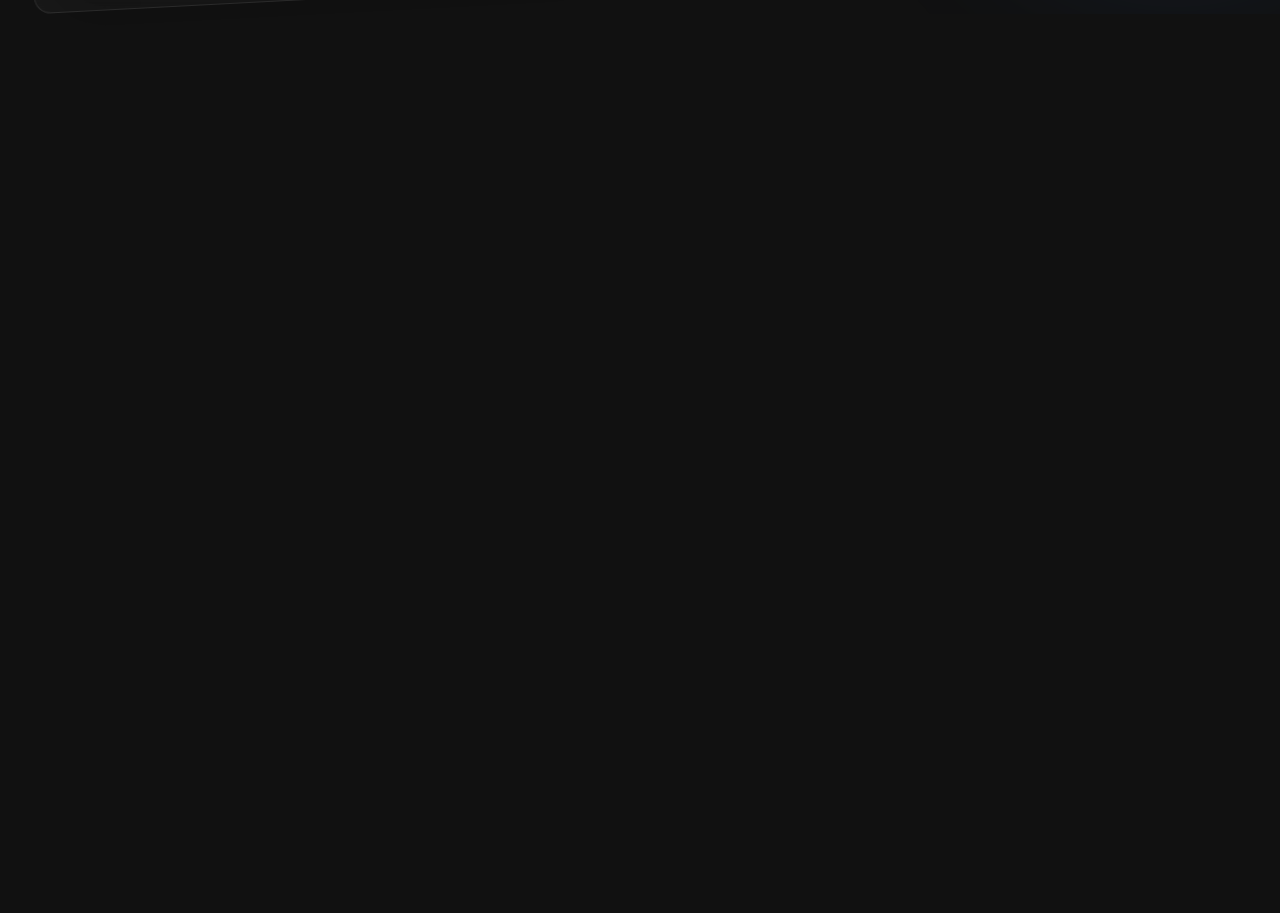
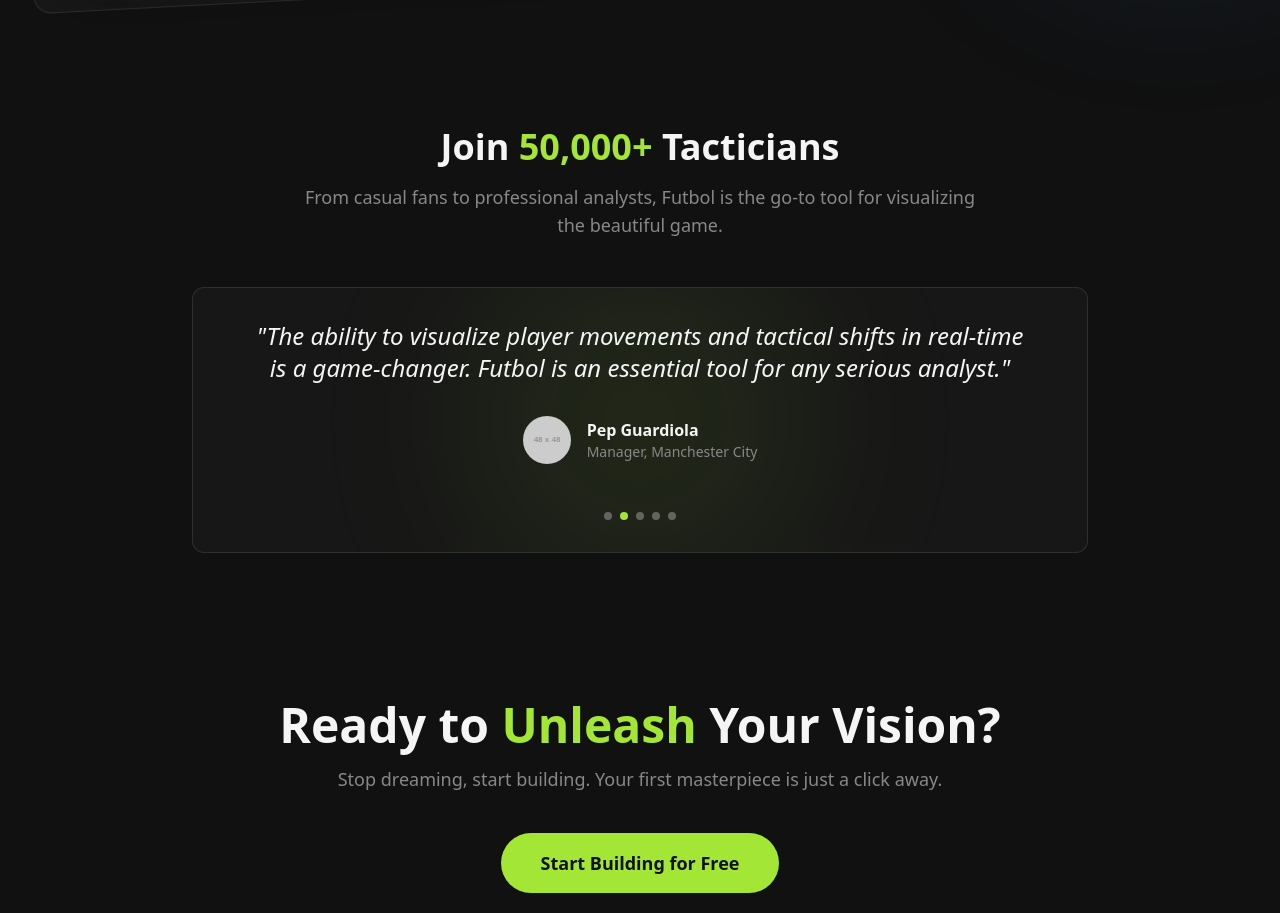
Before and after one commit to DarrenAnthonyBeltham/futbol, a React (Create React App) app: page / in a window 1280 px wide. Shown: the part 1710-2623 px from the top of the page. Before the commit the page ends 1724 px from the top, so only its background shows below. Built offline with nearby package versions, Linux system fonts and the light colour scheme.

Commit message:
Update testimonial dan CTA

```diff
--- a/public/index.html
+++ b/public/index.html
@@ -24,7 +24,7 @@
       work correctly both with client-side routing and a non-root public URL.
       Learn how to configure a non-root public URL by running `npm run build`.
     -->
-    <title>React App</title>
+    <title>Futbol</title>
   </head>
   <body>
     <noscript>You need to enable JavaScript to run this app.</noscript>
--- a/src/components/FeatureSection.jsx
+++ b/src/components/FeatureSection.jsx
@@ -2,6 +2,7 @@ import React from "react";
 import FormationBuilder from "./FormationBuilder";
 import PlayerCardsHomepage from "./PlayerCardsHomepage";
 import Testimonial from "./Testimonial";
+import HomepageCTA from "./HomepageCTA";
 
 const FeatureSection = () => {
     return (
@@ -9,6 +10,7 @@ const FeatureSection = () => {
             <FormationBuilder />
             <PlayerCardsHomepage />
             <Testimonial />
+            <HomepageCTA />
         </main>
     );
 };
--- /dev/null
+++ b/src/components/HomepageCTA.jsx
@@ -0,0 +1,16 @@
+import React from 'react'
+
+const HomepageCTA = () => {
+    return (
+        <section className="py-5">
+            <div className="container mx-auto px-6 text-center">
+                <h2 className="text-4xl md:text-5xl font-extrabold mb-4">Ready to <span className="text-brand-accent">Unleash</span> Your Vision?</h2>
+                <p className="text-brand-gray text-lg max-w-2xl mx-auto mb-10">Stop dreaming, start building. Your first masterpiece is just a click away.</p>
+                <a href="#" className="bg-brand-accent text-brand-dark font-bold py-4 px-10 rounded-full text-lg hover:bg-brand-accent-dark transition-all duration-300 inline-block transform hover:scale-105 cta-glow">Start Building for Free</a>
+            </div>
+        </section>
+
+    )
+}
+
+export default HomepageCTA;
--- a/src/components/Testimonial.jsx
+++ b/src/components/Testimonial.jsx
@@ -1,11 +1,107 @@
-import React from 'react'
+import React, { useState, useEffect, useRef } from 'react';
+
+const testimonials = [
+    {
+        quote: "This is hands-down the best formation builder I've ever used. The interface is clean, fast, and incredibly powerful. It's completely changed how I plan my team's tactics.",
+        name: "Jürgen Klopp",
+        title: "Manager, Liverpool F.C.",
+        avatar: "https://placehold.co/48x48/F5F5F5/111111?text=JK"
+    },
+    {
+        quote: "The ability to visualize player movements and tactical shifts in real-time is a game-changer. Futbol is an essential tool for any serious analyst.",
+        name: "Pep Guardiola",
+        title: "Manager, Manchester City",
+        avatar: "https://placehold.co/48x48/F5F5F5/111111?text=PG"
+    },
+    {
+        quote: "Finally, a tool that understands the modern game. The player card generator is fantastic for our social media engagement. Highly recommended!",
+        name: "Hansi Flick",
+        title: "Manager, FC Barcelona",
+        avatar: "https://placehold.co/48x48/F5F5F5/111111?text=HF"
+    },
+    {
+        quote: "As a player, seeing the tactics laid out this clearly helps in understanding my role on the pitch. It's brilliant for team meetings.",
+        name: "Lionel Messi",
+        title: "Player, Inter Miami CF",
+        avatar: "https://placehold.co/48x48/F5F5F5/111111?text=LM"
+    },
+    {
+        quote: "Futbol bridges the gap between complex data and intuitive visualization. It's become an indispensable part of my pre-match preparation.",
+        name: "Carlo Ancelotti",
+        title: "Manager, Real Madrid",
+        avatar: "https://placehold.co/48x48/F5F5F5/111111?text=CA"
+    }
+];
 
 const Testimonial = () => {
+    const [currentIndex, setCurrentIndex] = useState(0);
+    const timeoutRef = useRef(null);
+
+    const resetTimeout = () => {
+        if (timeoutRef.current) {
+            clearTimeout(timeoutRef.current);
+        }
+    }
+
+    useEffect(() => {
+        resetTimeout();
+        timeoutRef.current = setTimeout(
+            () =>
+                setCurrentIndex((prevIndex) =>
+                    prevIndex === testimonials.length - 1 ? 0 : prevIndex + 1
+                ),
+            5000
+        );
+
+        return () => {
+            resetTimeout();
+        };
+    }, [currentIndex]);
+
+    const goToSlide = (slideIndex) => {
+        setCurrentIndex(slideIndex);
+    }
+
     return (
-        <section>
+        <section className="py-20 md:py-32">
+            <div className="container mx-auto px-6 text-center">
+                <h2 className="text-3xl md:text-4xl font-bold mb-4">Join <span className="text-brand-accent">50,000+</span> Tacticians</h2>
+                <p className="text-brand-gray text-lg max-w-2xl mx-auto mb-12">From casual fans to professional analysts, Futbol is the go-to tool for visualizing the beautiful game.</p>
+                <div className="relative w-full max-w-4xl mx-auto glass-card rounded-xl p-8 overflow-hidden">
+                    <div className="aurora-glow w-80 h-80 bg-brand-accent/50 top-1/2 left-1/2 -translate-x-1/2 -translate-y-1/2 opacity-20"></div>
 
+                    <div className="relative overflow-hidden">
+                        <div className="flex transition-transform duration-500 ease-in-out" style={{ transform: `translateX(-${currentIndex * 100}%)` }}>
+                            {testimonials.map((testimonial, index) => (
+                                <div className="w-full flex-shrink-0 px-4" key={index}>
+                                    <div className="max-w-3xl mx-auto">
+                                        <p className="text-xl md:text-2xl italic font-medium leading-relaxed mb-8 break-words">"{testimonial.quote}"</p>
+                                        <div className="flex items-center justify-center">
+                                            <img src={testimonial.avatar} alt="User avatar" className="rounded-full flex-shrink-0" />
+                                            <div className="ml-4 text-left">
+                                                <p className="font-bold">{testimonial.name}</p>
+                                                <p className="text-sm text-brand-gray">{testimonial.title}</p>
+                                            </div>
+                                        </div>
+                                    </div>
+                                </div>
+                            ))}
+                        </div>
+
+                        <div className="flex justify-center space-x-2 mt-4">
+                            {testimonials.map((_, index) => (
+                                <button
+                                    key={index}
+                                    onClick={() => goToSlide(index)}
+                                    className={`w-2 h-2 rounded-full transition-colors ${currentIndex === index ? 'bg-brand-accent' : 'bg-white/30'}`}
+                                ></button>
+                            ))}
+                        </div>
+                    </div>
+                </div>
+            </div>
         </section>
     )
 }
 
-export default Testimonial
+export default Testimonial;
```
